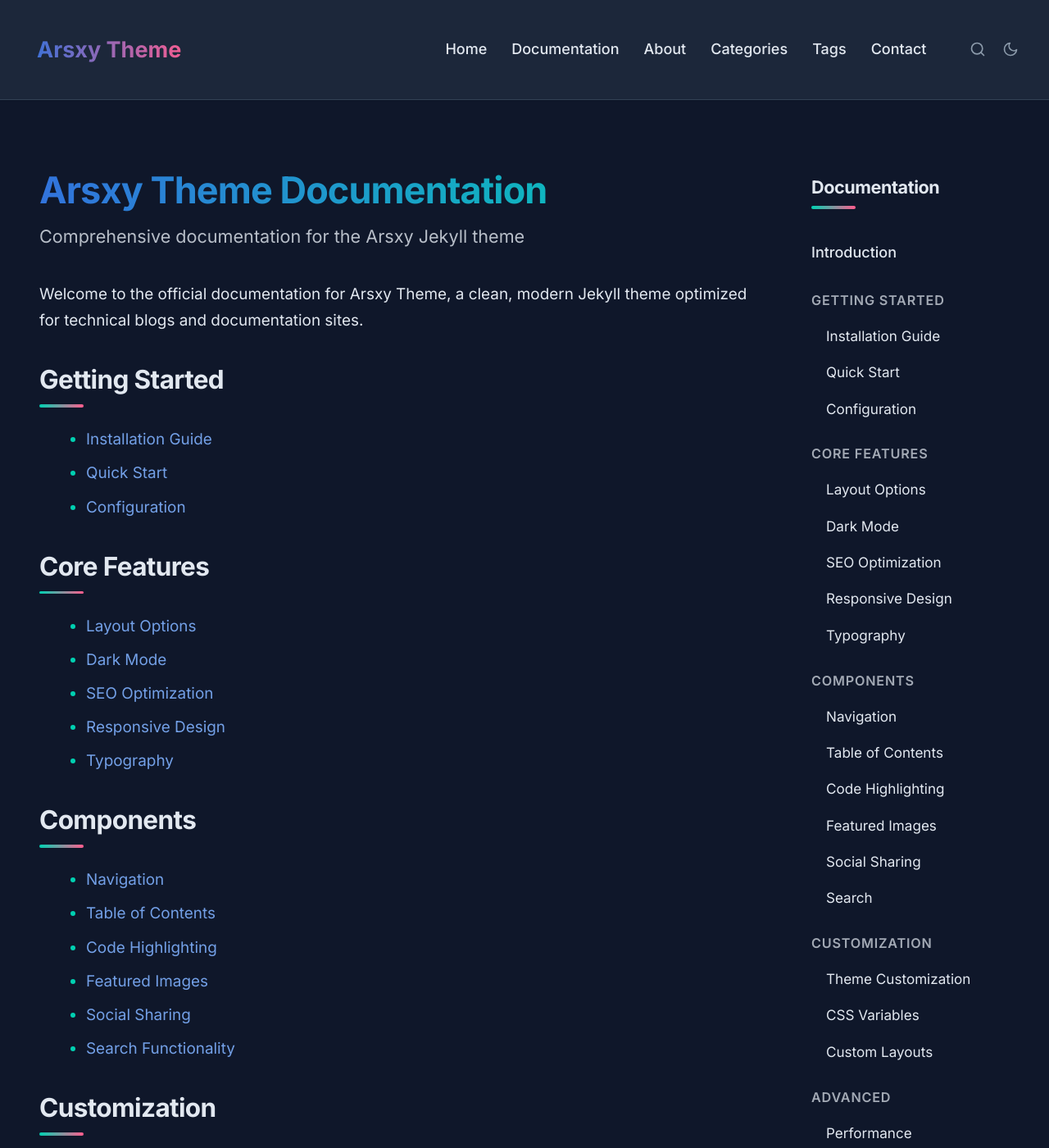
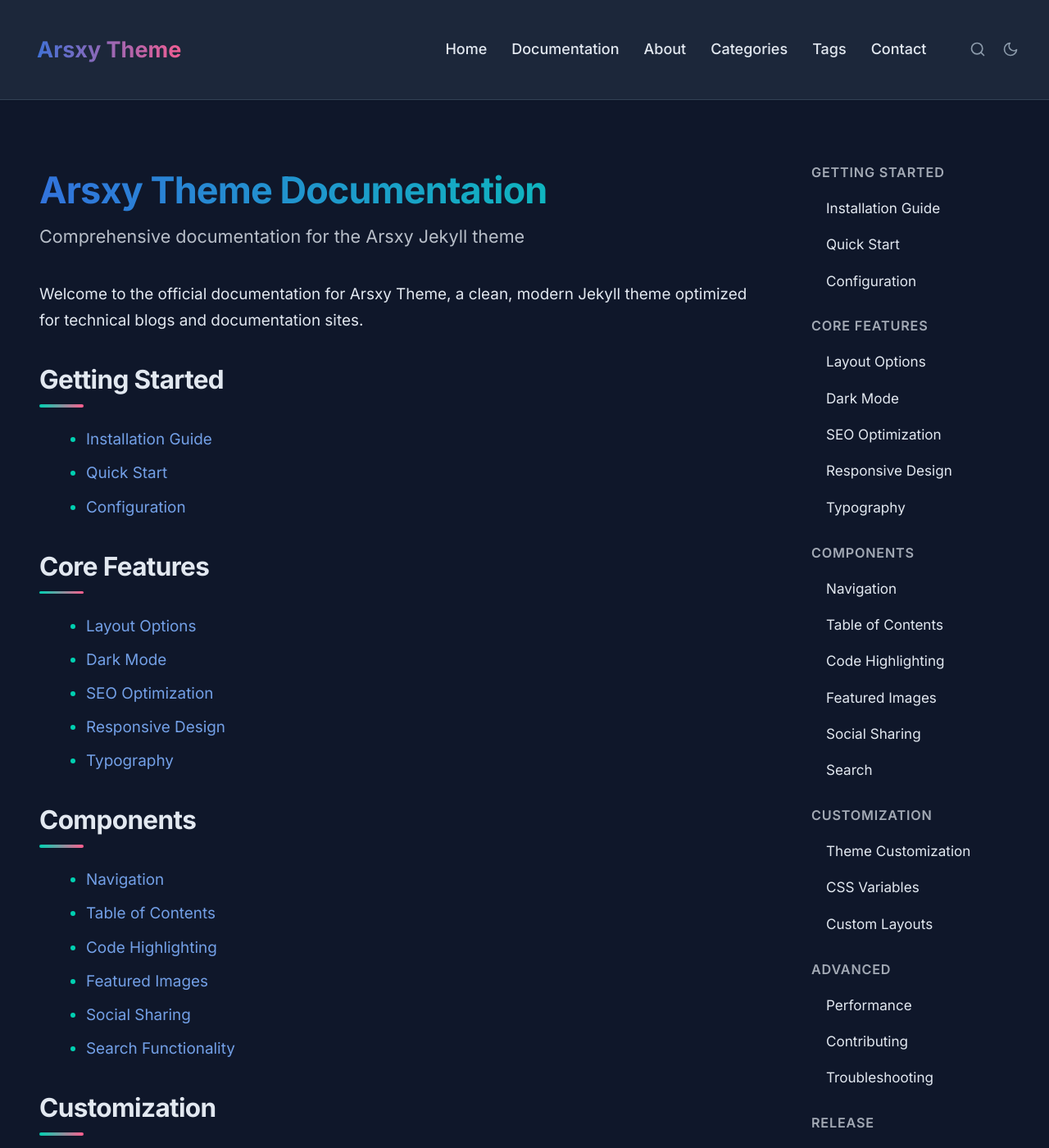
Before and after one commit to awcodify/sysctl-theme, a Jekyll site: the page built from docs/index.md, in a window 1280 px wide and 1400 px high. Shown: the whole window at 82% size. Built offline with Jekyll 4.4.1, drawn with Linux system fonts in a browser that asks for light colours.

Commit message:
Enhance documentation styles with improved layout and scrolling behavior

```diff
--- a/_sass/components/_docs.scss
+++ b/_sass/components/_docs.scss
@@ -6,9 +6,12 @@
   max-width: var(--container-width);
   margin: 0 auto;
   padding: 2rem 1rem;
+  position: relative; // Add position context for absolute children
+  min-height: calc(100vh - 4rem); // Full viewport height minus padding
 
   @media (max-width: 768px) {
     flex-direction: column;
+    min-height: auto;
   }
 }
 
@@ -97,14 +100,34 @@
   flex-shrink: 0;
   position: sticky;
   top: 2rem;
-  align-self: flex-start;
-  overflow-y: visible; /* Changed from auto to disable scrolling */
+  height: calc(100vh - 4rem); // Full viewport height minus top spacing
+  overflow-y: auto; // Enable scrolling
+  scrollbar-width: thin; // Sleeker scrollbar for Firefox
+
+  // Custom scrollbar for webkit browsers
+  &::-webkit-scrollbar {
+    width: 6px;
+  }
+
+  &::-webkit-scrollbar-track {
+    background: transparent;
+  }
+
+  &::-webkit-scrollbar-thumb {
+    background-color: var(--border-color);
+    border-radius: 6px;
+  }
+
+  // Better scrolling UX
+  -webkit-overflow-scrolling: touch; // Smooth scrolling on iOS
+  overscroll-behavior: contain; // Prevent scroll chaining
 
   @media (max-width: 768px) {
     width: 100%;
     position: relative;
     top: 0;
-    max-height: none;
+    height: auto;
+    max-height: 70vh; // Limit height on mobile but still allow scrolling
     margin-top: 2rem;
     margin-bottom: 0;
     order: 2;
@@ -112,9 +135,10 @@
 }
 
 .docs-nav {
-  padding: 0.75rem 1rem 1rem; // Adjust top padding to help with title alignment
+  padding: 0.75rem 1rem 2rem; // Add more padding at the bottom
   background: var(--light-bg-color);
   border-radius: 0.5rem;
+  position: relative; // For proper stacking
 
   .dark-mode & {
     background: var(--dark-code-bg);
```
